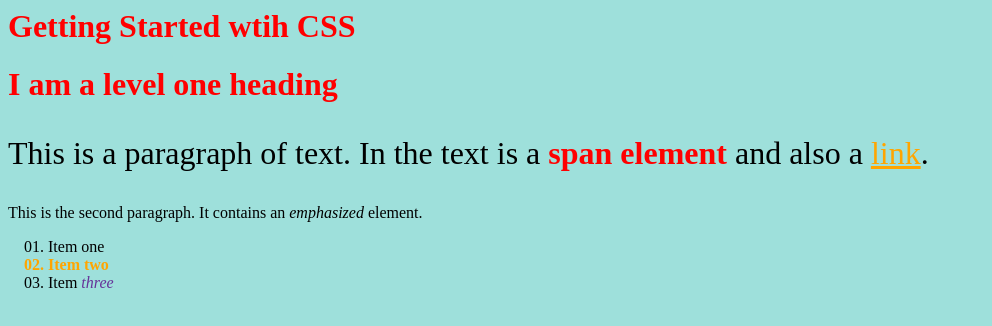
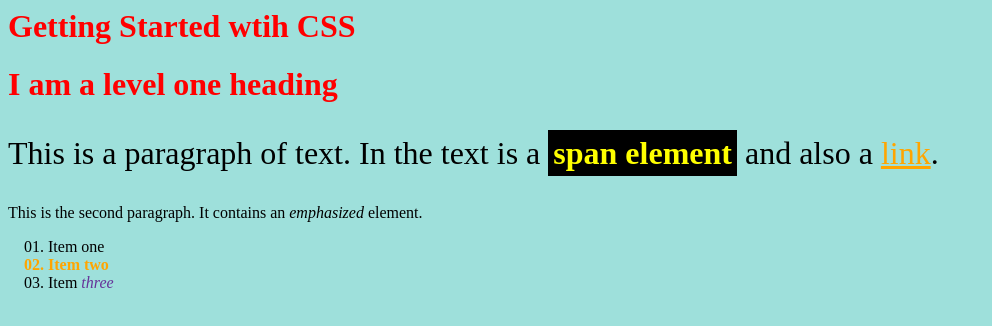
Before and after one commit to TXMack713/mdn-css-getting-started, a plain HTML site: page index.html in a window 1280 px wide. Shown: the whole page, without its empty margins (0-992 px from the left). Drawn offline with Linux system fonts and the light colour scheme.

Commit message:
Added a selectors and combinators example to the css file.

```diff
--- a/styles.css
+++ b/styles.css
@@ -39,3 +39,8 @@ a:hover {
   color: blueviolet;
   font-weight: bold;
 }
+body h1 + p .special {
+  color: yellow;
+  background-color: black;
+  padding: 5px;
+}
```
